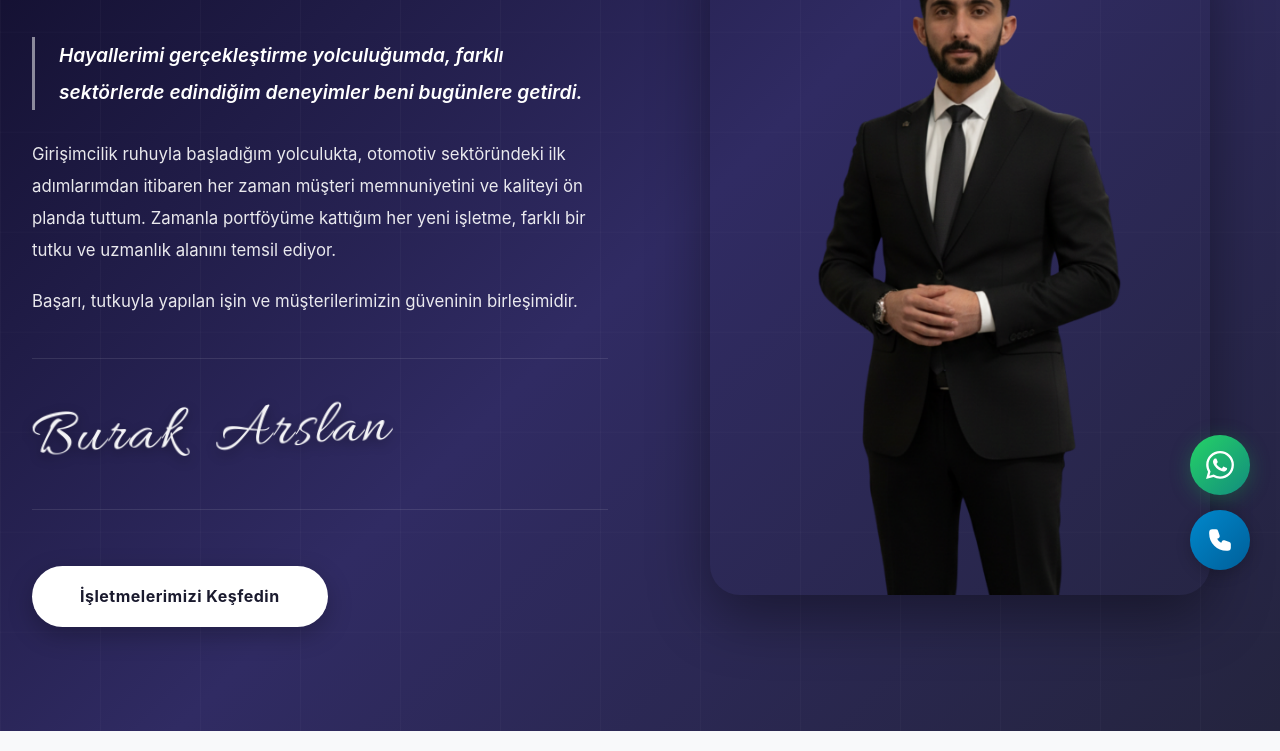
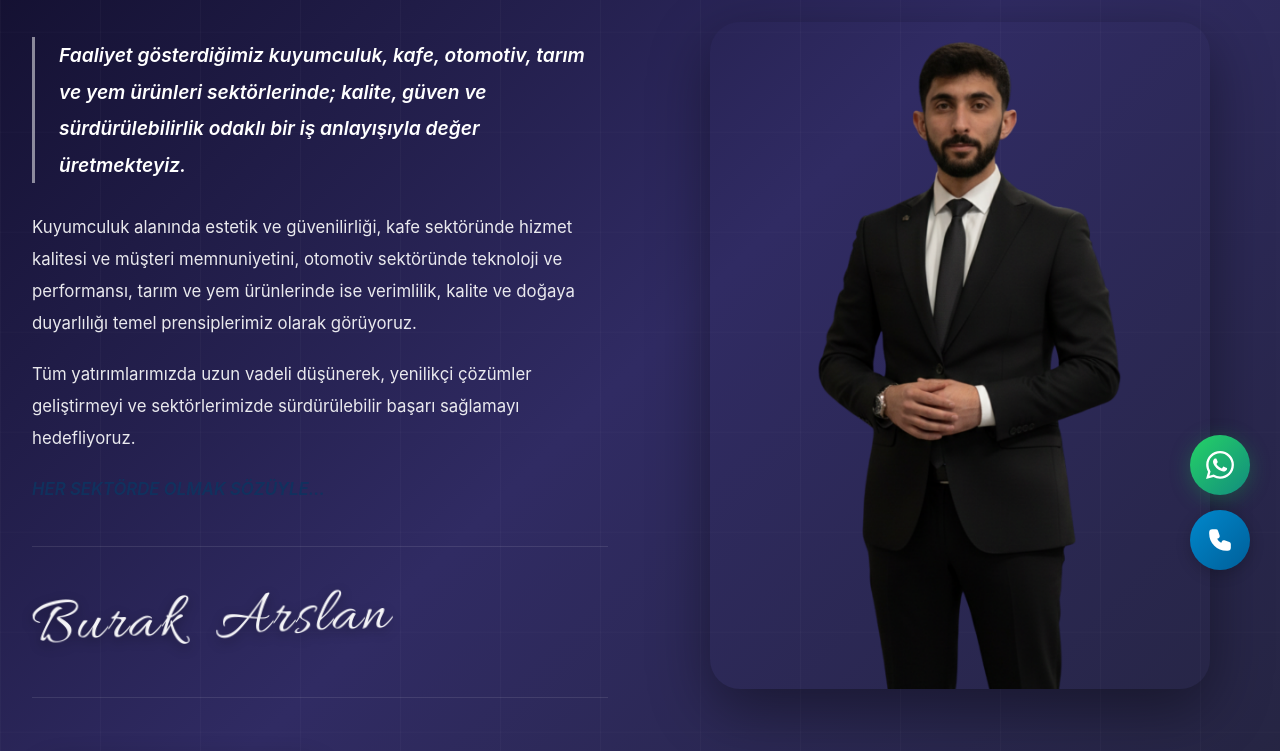
Before and after one commit to AllySahin/burakarslan, a plain HTML site: page index.html in a window 1280 px wide. Shown: the part 200-951 px from the top of the page. Drawn offline with Linux system fonts and the light colour scheme.

Commit message:
Update hero section biography text

```diff
--- a/index.html
+++ b/index.html
@@ -19,11 +19,13 @@
                     <p class="hero-subtitle fade-in-delay">Girişimci & Yönetici</p>
 
                     <div class="hero-text fade-in-delay-2">
-                        <p class="hero-intro">Hayallerimi gerçekleştirme yolculuğumda, farklı sektörlerde edindiğim deneyimler beni bugünlere getirdi.</p>
+                        <p class="hero-intro">Faaliyet gösterdiğimiz kuyumculuk, kafe, otomotiv, tarım ve yem ürünleri sektörlerinde; kalite, güven ve sürdürülebilirlik odaklı bir iş anlayışıyla değer üretmekteyiz.</p>
 
-                        <p>Girişimcilik ruhuyla başladığım yolculukta, otomotiv sektöründeki ilk adımlarımdan itibaren her zaman müşteri memnuniyetini ve kaliteyi ön planda tuttum. Zamanla portföyüme kattığım her yeni işletme, farklı bir tutku ve uzmanlık alanını temsil ediyor.</p>
+                        <p>Kuyumculuk alanında estetik ve güvenilirliği, kafe sektöründe hizmet kalitesi ve müşteri memnuniyetini, otomotiv sektöründe teknoloji ve performansı, tarım ve yem ürünlerinde ise verimlilik, kalite ve doğaya duyarlılığı temel prensiplerimiz olarak görüyoruz.</p>
 
-                        <p>Başarı, tutkuyla yapılan işin ve müşterilerimizin güveninin birleşimidir.</p>
+                        <p>Tüm yatırımlarımızda uzun vadeli düşünerek, yenilikçi çözümler geliştirmeyi ve sektörlerimizde sürdürülebilir başarı sağlamayı hedefliyoruz.</p>
+
+                        <p style="font-weight: 600; font-style: italic; color: var(--accent-color);">HER SEKTÖRDE OLMAK SÖZÜYLE...</p>
                     </div>
 
                     <div class="hero-signature fade-in-delay-3">
```
